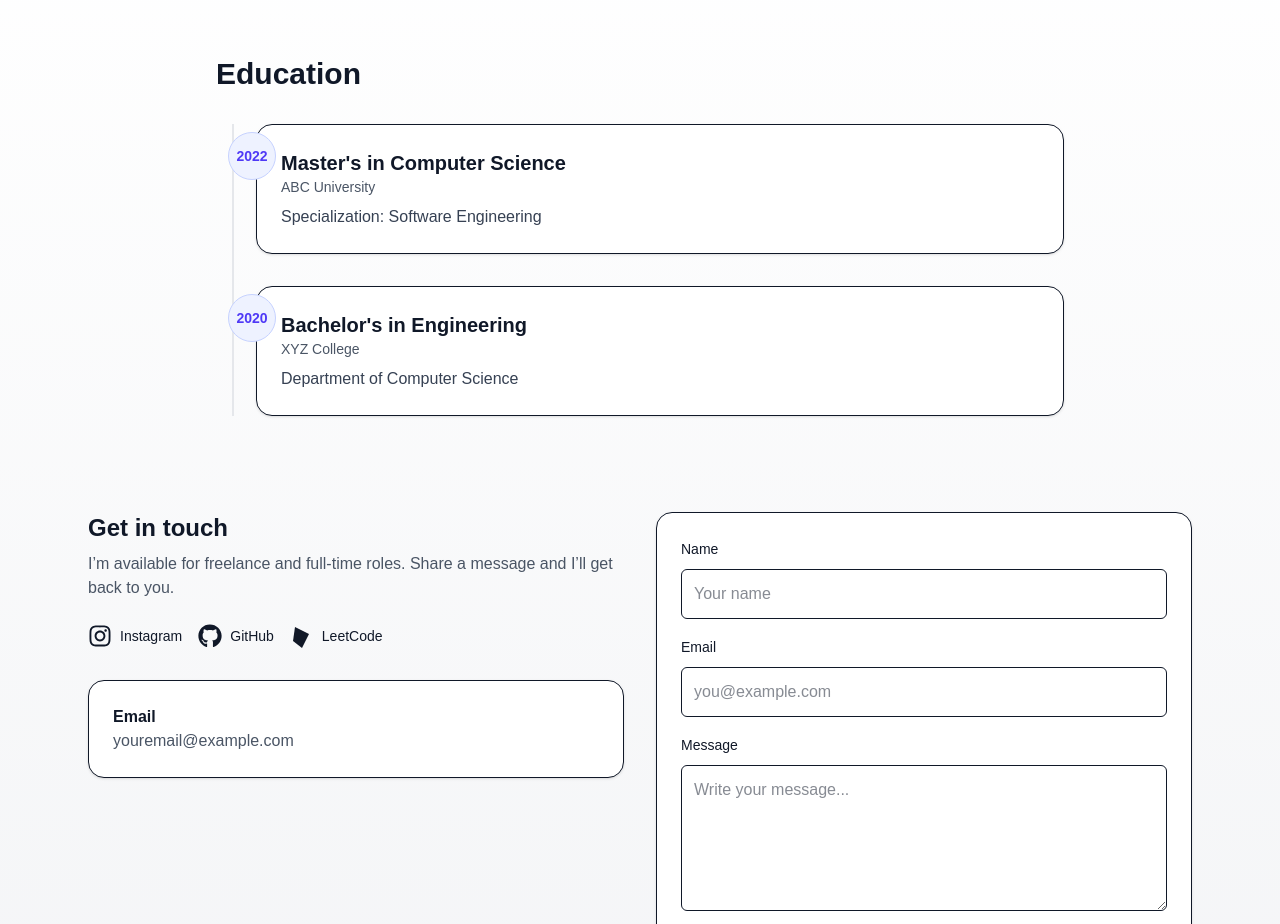
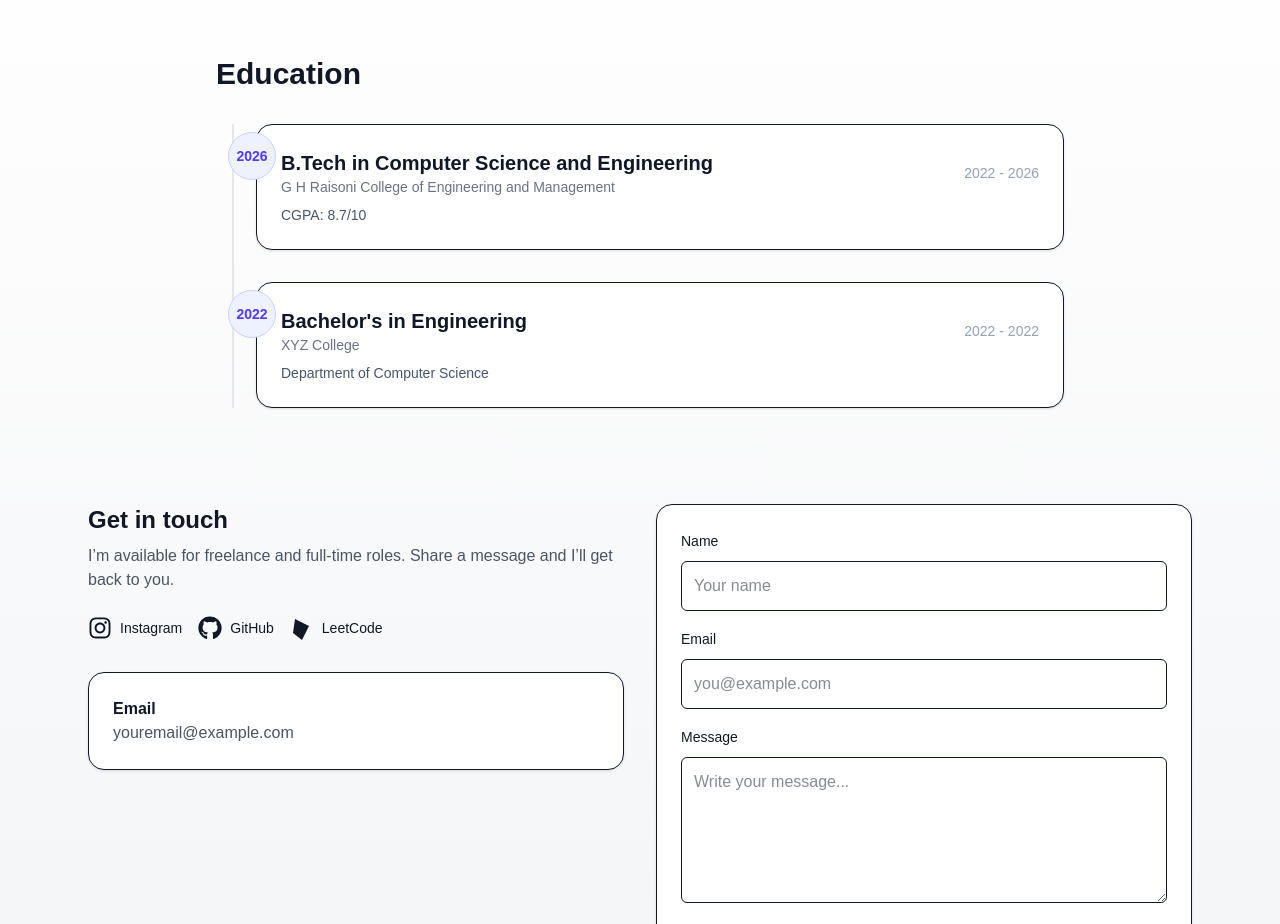
Before and after one commit to kulkarniakashs/portfolio, a Next.js app: page / in a window 1280 px wide. Shown: the part 1320-2244 px from the top of the page. Built offline with nearby package versions, Linux system fonts and the light colour scheme.

Commit message:
education format

```diff
--- a/components/Education.tsx
+++ b/components/Education.tsx
@@ -1,6 +1,6 @@
 const education = [
-    { year: '2022', title: "Master's in Computer Science", inst: 'ABC University', details: 'Specialization: Software Engineering' },
-    { year: '2020', title: "Bachelor's in Engineering", inst: 'XYZ College', details: 'Department of Computer Science' },
+    { start: '2022', end: '2026', title: "B.Tech in Computer Science and Engineering", inst: 'G H Raisoni College of Engineering and Management', details: 'CGPA: 8.7/10' },
+    { start: '2022', end: '2022', title: "Bachelor's in Engineering", inst: 'XYZ College', details: 'Department of Computer Science' },
 ]
 export default function Education() {
     return (
@@ -14,13 +14,18 @@ export default function Education() {
                     {education.map((edu, idx) => (
                         <div key={idx} className="relative">
                             <div className="absolute -left-7 top-2 w-12 h-12 rounded-full flex items-center justify-center bg-indigo-50 border border-indigo-200">
-                                <div className="text-sm font-semibold text-indigo-600">{edu.year}</div>
+                                <div className="text-sm font-semibold text-indigo-600">{edu.end}</div>
                             </div>
 
                             <div className="bg-white p-6 rounded-2xl border shadow-sm">
-                                <div className="font-semibold text-xl">{edu.title}</div>
-                                <div className="text-sm text-gray-600">{edu.inst}</div>
-                                <p className="mt-2 text-gray-700">{edu.details}</p>
+                                <div className="flex justify-between items-center">
+                                    <div >
+                                        <div className="font-semibold text-xl">{edu.title}</div>
+                                        <div className="text-sm text-gray-500">{edu.inst}</div>
+                                    </div>
+                                    <div className="text-sm text-slate-400">{edu.start + ' - ' + edu.end}</div>
+                                </div>
+                                {edu.details && <p className="mt-2 text-slate-600 text-sm">{edu.details}</p>}
                             </div>
                         </div>
                     ))}
```
